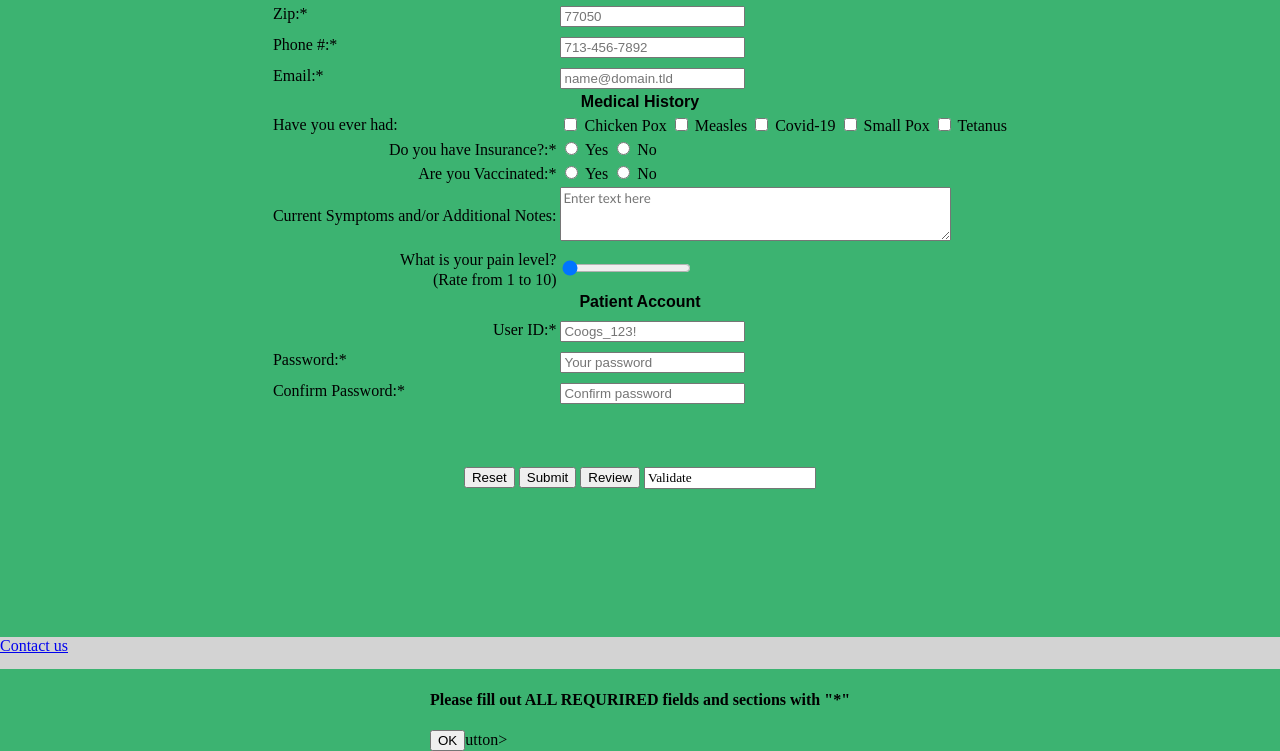
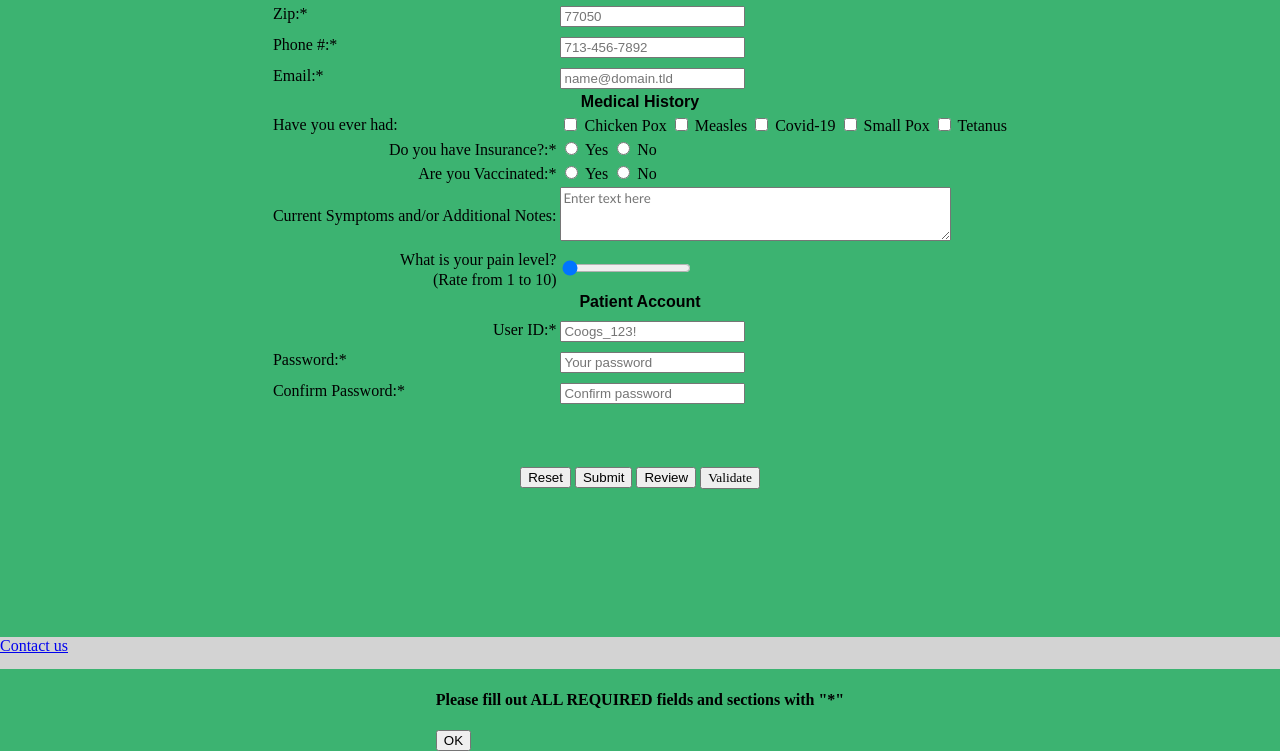
Before and after one commit to DaGhostzy/MIS3371-homework3, a plain HTML site: page homework3.html in a window 1280 px wide. Shown: the part 535-1286 px from the top of the page. Drawn offline with Linux system fonts and the light colour scheme.

Commit message:
Update homework3.html

```diff
--- a/homework3.html
+++ b/homework3.html
@@ -596,7 +596,7 @@
                             >
                             <!-- enhance validation button -->
                             <input
-                                tpye="button"
+                                type="button"
                                 name="validate"
                                 id="validate"
                                 value="Validate"
@@ -639,8 +639,8 @@
 <!-- Alert box -->
 <div id="alert-box">
     <div id="alert-content">
-        <h4> Please fill out ALL REQURIRED fields and sections with "*" </h4>
-        <button id="close-alert"> OK </button>utton>
+        <h4> Please fill out ALL REQUIRED fields and sections with "*" </h4>
+        <button id="close-alert"> OK </button>
     </div>
 </div>
 
```
